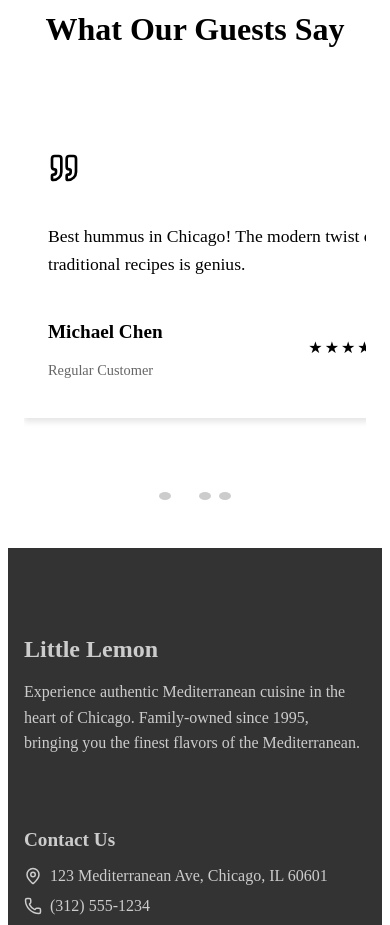
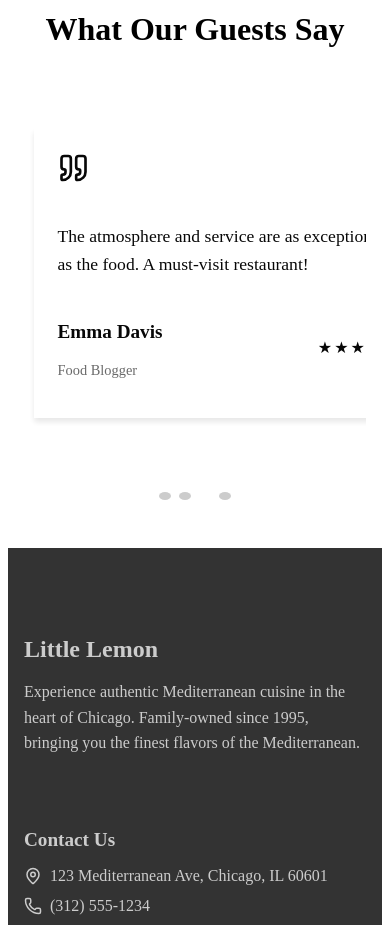
Before and after one commit to tohidul3417/little-lemon, a React (Create React App) app: page / in a window 390 px wide. Shown: the part 2520-3445 px from the top of the page. Built offline with nearby package versions, Linux system fonts and the light colour scheme; the HTML template or start-up script is replaced by a standard one; a web font is replaced by a local one.

Commit message:
style: udpate css

```diff
--- a/src/components/home/Testimonials.jsx
+++ b/src/components/home/Testimonials.jsx
@@ -44,7 +44,7 @@ function Testimonials() {
       setActiveIndex((current) =>
         current === testimonials.length - 1 ? 0 : current + 1
       );
-    }, 5000); // Change testimonial every 5 seconds
+    }, 3000); // Change testimonial every 5 seconds
 
     return () => clearInterval(interval);
   }, [isAutoPlay]);
--- a/src/styles/Reservations.css
+++ b/src/styles/Reservations.css
@@ -11,7 +11,7 @@
   }
 
   .reservations-hero h1 {
-    font-size: 2.5rem;
+    font-size: clamp(2.5rem, 5vw, 3.5rem);
     margin-bottom: 1rem;
   }
 
```
